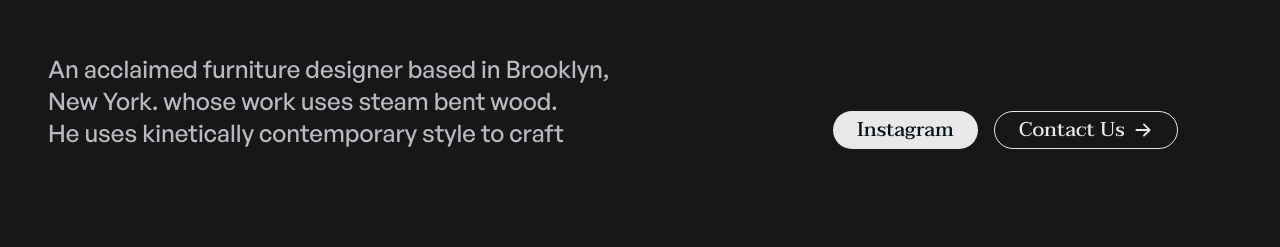
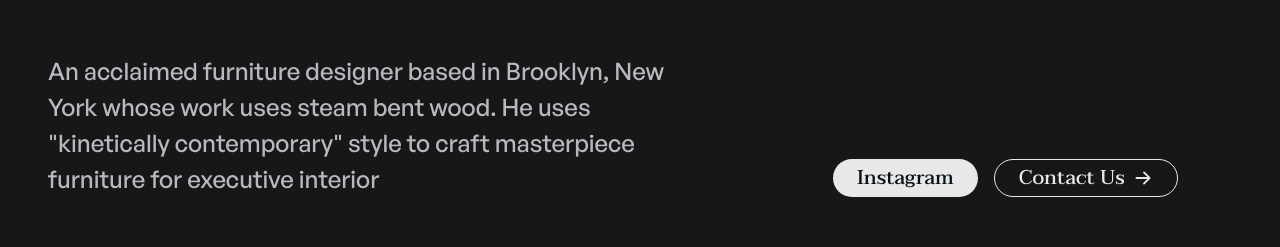
Before and after one commit to AfricanBudu/matthias-project, a React (Vite) app: page / in a window 1280 px wide. Shown: the part 354-601 px from the top of the page. Built offline with nearby package versions, Linux system fonts and the light colour scheme.

Commit message:
another commit

```diff
--- a/src/assets/matthias.jsx
+++ b/src/assets/matthias.jsx
@@ -9,10 +9,10 @@ const Matthias = () => {
                 <p className=" xl:text-[5.5rem] md:text-[25px] xs:text-[32px] font-Semibold_Grotesk xl:leading-[6.2rem] md:leading-[24.4px] text-[#DDDAC2]">Matthias Pliessing</p>
                 <p className="-mt-3 xl:text-[4.375rem] md:text-[25px] xs:text-[28px] font-taviraj italic xl:leading-[6rem]  md:leading-[24.4px] text-[#DDDAC2]">Visual Designer</p>
                 </div>
-                <p className="max-w-[35.5rem] font-General_Sans font-medium text-[#B9B8C1] xl:text-2xl xs:text-[12px]">
-                    An acclaimed furniture designer based in Brooklyn,
-                    New York. whose work uses steam bent wood. <br/>
-                    He uses kinetically contemporary style to craft
+                <p className="max-w-[35.5rem] font-General_Sans font-medium text-[#B9B8C1] xl:text-[24px] md:text-[24px] xs:text-[12px] md:max-w-[650px] xs:max-w-[254px]">
+                An acclaimed furniture designer based in Brooklyn,
+                New York whose work uses steam bent wood.
+                He uses "kinetically contemporary" style to craft masterpiece furniture for executive interior
                 </p>
             </div>
             <div className="flex gap-4 font-taviraj font-medium md:self-end">
--- a/src/assets/portfolio.jsx
+++ b/src/assets/portfolio.jsx
@@ -37,7 +37,7 @@ const Portfolio = () => {
         <div className="px-0">
          <Header text='PORTFOLIO'/>
         </div>
-        <div className="justify-center items-center flex-col  xl:px-[4.5rem] md:px-[4rem] xs:px-10 gap-32">
+        <div className=" flex justify-center items-center flex-col  xl:px-[4.5rem] md:px-[4rem] xs:px-10 gap-32">
             {portfolios.map((work) => (
                 <div className="grid grid-cols-12 relative  gap-10" key={work.id}>
                     {work.largeImage &&
```
